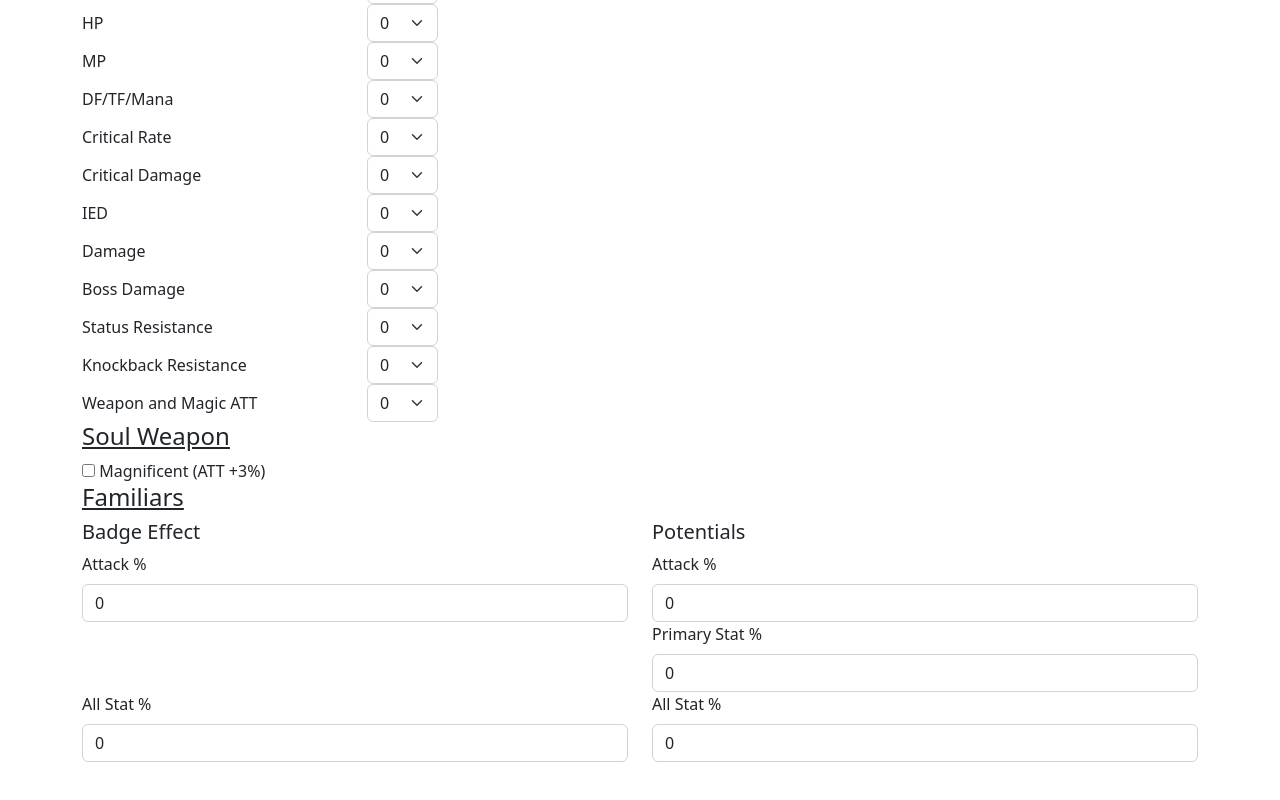
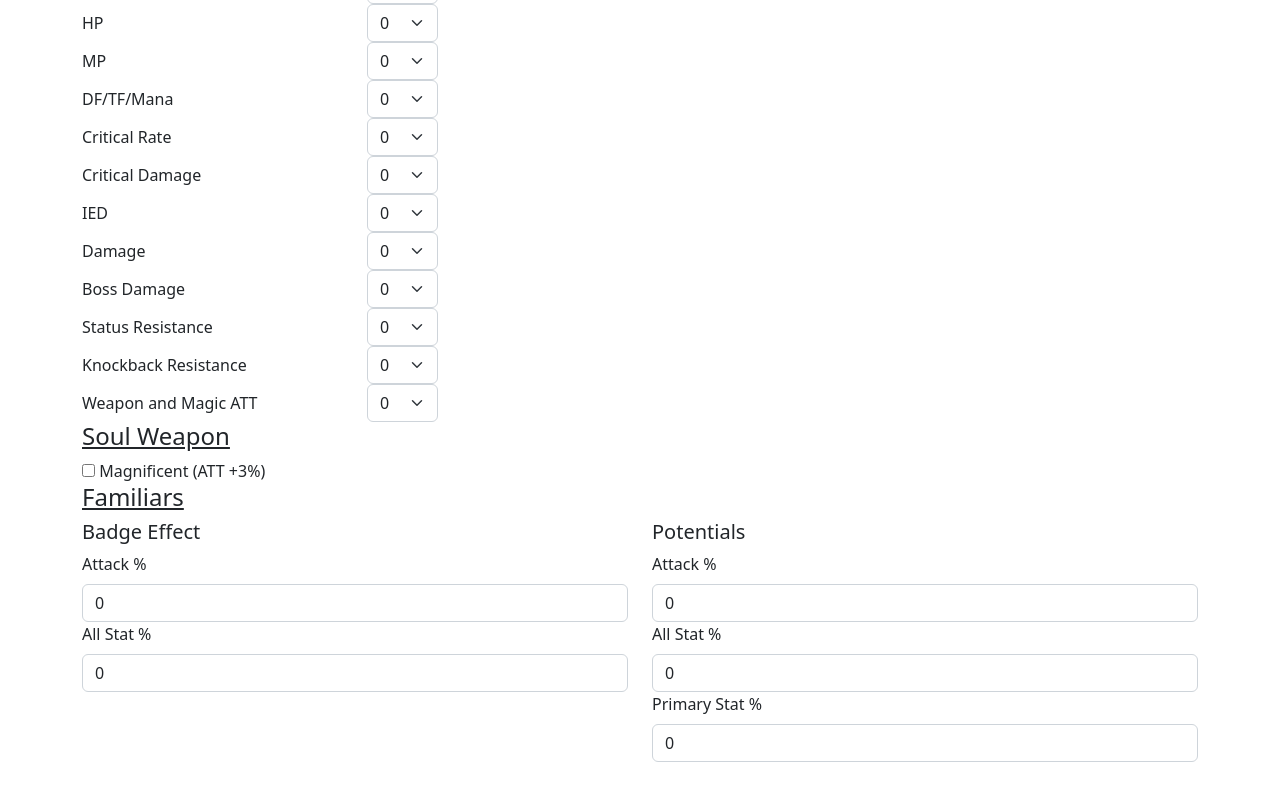
Before and after one commit to danielfhe/danielfhe.github.io, a React (Create React App) app: page /stat-equivalence in a window 1280 px wide. Shown: the part 1111-1911 px from the top of the page. Built offline with nearby package versions, Linux system fonts and the light colour scheme.

Commit message:
reorganize familiar fields - DH

```diff
--- a/src/stat-equivalence/StatEquivalence.js
+++ b/src/stat-equivalence/StatEquivalence.js
@@ -244,12 +244,12 @@ function StatEquivalence() {
               <Col><StatBox label={'Attack %'} stat={stats.familiars.potentialAttPercentSum} type={'number'} setStatValue={s => {setStats({...stats, familiars: {...stats.familiars, potentialAttPercentSum: Number(s)}})}}/></Col>
             </Row>
             <Row>
+              <Col><StatBox label={'All Stat %'} stat={stats.familiars.badgeAllStatPercentSum} type={'number'} setStatValue={s => {setStats({...stats, familiars: {...stats.familiars, badgeAllStatPercentSum: Number(s)}})}}/></Col>
+              <Col><StatBox label={'All Stat %'} stat={stats.familiars.potentialAllStatPercentSum} type={'number'} setStatValue={s => {setStats({...stats, familiars: {...stats.familiars, potentialAllStatPercentSum: Number(s)}})}}/></Col>
+            </Row>
+            <Row>
               <Col></Col>
               <Col><StatBox label={'Primary Stat %'} stat={stats.familiars.potentialPrimaryPercentSum} type={'number'} setStatValue={s => {setStats({...stats, familiars: {...stats.familiars, potentialPrimaryPercentSum: Number(s)}})}}/></Col>
-            </Row>
-            <Row>
-              <Col><StatBox label={'All Stat %'} stat={stats.familiars.badgeAllStatPercentSum} type={'number'} setStatValue={s => {setStats({...stats, familiars: {...stats.familiars, badgeAllStatPercentSum: Number(s)}})}}/></Col>
-              <Col><StatBox label={'All Stat %'} stat={stats.familiars.potentialAllStatPercentSum} type={'number'} setStatValue={s => {setStats({...stats, familiars: {...stats.familiars, potentialAllStatPercentSum: Number(s)}})}}/></Col>
             </Row>
             <br/>
             {/* <Row className="mb-3">
```
